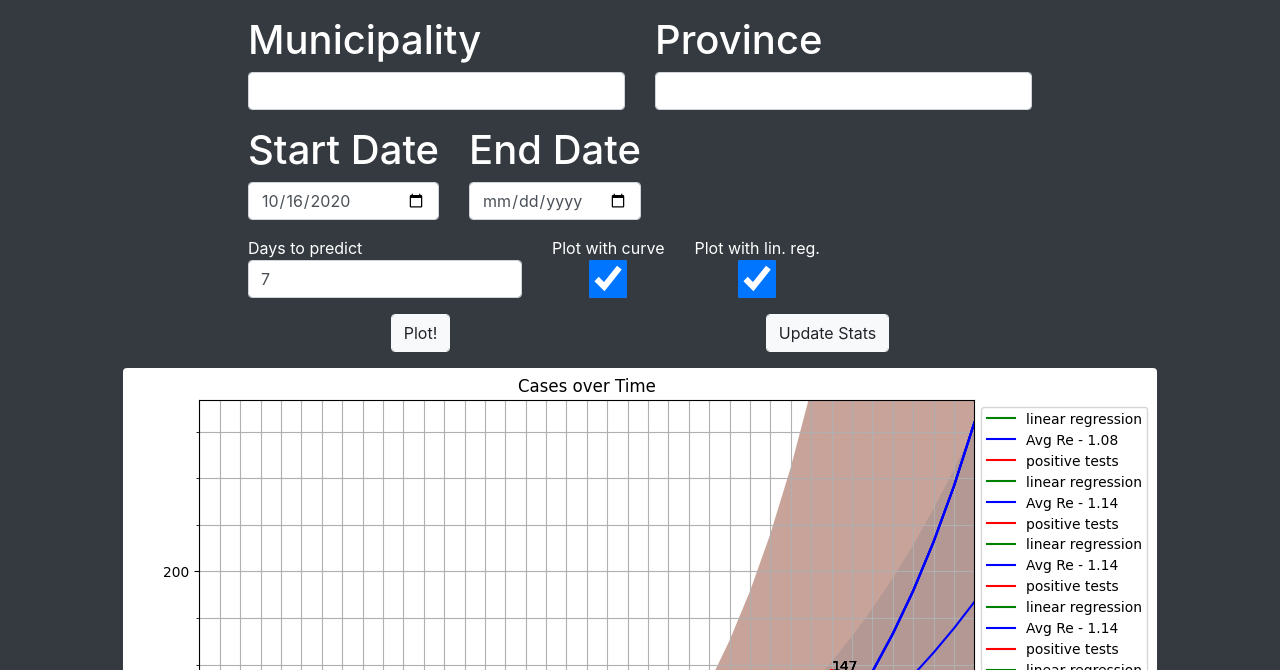
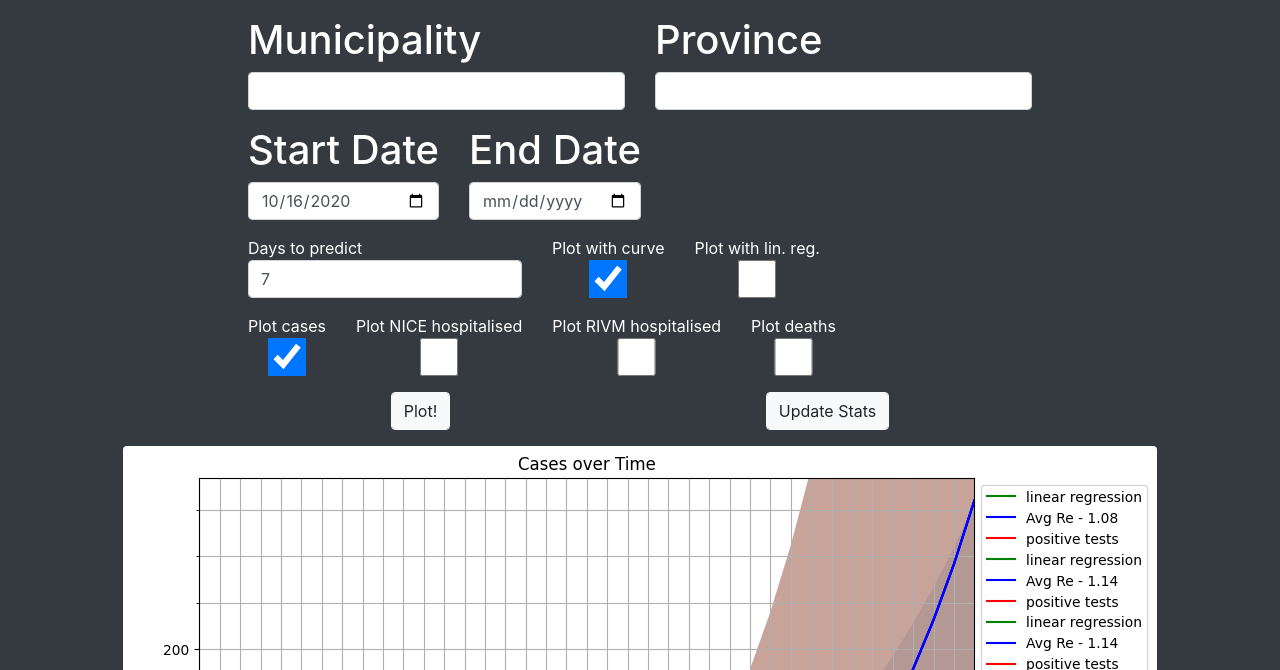
Before and after one commit to Rickvlaar/covid_analysis, a Flask app: page / in a window 1280 px wide. Shown: the top 670 px of the page. Run offline with Flask 2, Linux system fonts and the light colour scheme; parts of the project's set-up code (start-up, migrations or seed data) failed here and were passed over; some libraries are stand-ins or nearby versions.

Commit message:
add optional plotting of different statistics

```diff
--- a/dutch_statistics.py
+++ b/dutch_statistics.py
@@ -24,9 +24,9 @@ def get_rivm_stats():
         )
         related_record = prevalence_dict.get(reported_date)
         if related_record:
-            dutch_daily_stat.prevalence_low = related_record['prev_low']
-            dutch_daily_stat.prevalence_avg = related_record['prev_avg']
-            dutch_daily_stat.prevalence_high = related_record['prev_up']
+            dutch_daily_stat.prevalence_low = related_record.get('prev_low')
+            dutch_daily_stat.prevalence_avg = related_record.get('prev_avg')
+            dutch_daily_stat.prevalence_high = related_record.get('prev_up')
         session.add(dutch_daily_stat)
     session.commit()
     session.close()
--- a/frontend/forms.py
+++ b/frontend/forms.py
@@ -10,8 +10,12 @@ class SelectionForm(FlaskForm):
     start_date = DateField('StartDate', [Optional()], default=datetime.date.today() - datetime.timedelta(days=14))
     end_date = DateField('EndDate', [Optional()], default=None)
     no_days_to_predict = IntegerField('DaysToPredict', [Optional()], default=7)
-    linear_regres = BooleanField('LinearRegres', [Optional()], default=True)
+    linear_regres = BooleanField('LinearRegres', [Optional()], default=False)
     exp_curve = BooleanField('ExpCurve', [Optional()], default=True)
+    plot_cases = BooleanField('PlotCases', [Optional()], default=True)
+    plot_nice_hospitalised = BooleanField('PlotNiceHospitalised', [Optional()], default=False)
+    plot_rivm_hospitalised = BooleanField('PlotRivmHospitalised', [Optional()], default=False)
+    plot_deaths = BooleanField('PlotDeaths', [Optional()], default=False)
     submit = SubmitField('Plot!', [Optional()])
 
 
--- a/frontend/routes.py
+++ b/frontend/routes.py
@@ -3,6 +3,7 @@ from flask import render_template, redirect, url_for, session, request
 import graph_plotter
 import dutch_statistics
 import main
+
 
 @app.route('/', methods=['GET', 'POST'])
 @app.route('/plot', methods=['GET', 'POST'])
@@ -20,7 +21,11 @@ def index():
                 end_date=form.end_date.data,
                 no_days_to_predict=form.no_days_to_predict.data,
                 linear_regres=form.linear_regres.data,
-                exp_curve=form.exp_curve.data)
+                exp_curve=form.exp_curve.data,
+                plot_cases=form.plot_cases.data,
+                plot_nice_hospitalised=form.plot_nice_hospitalised.data,
+                plot_rivm_hospitalised=form.plot_rivm_hospitalised.data,
+                plot_deaths=form.plot_deaths.data)
     return render_template('show_plots.html', form=form, image_name=session.get('image_name'))
 
 
--- a/frontend/templates/show_plots.html
+++ b/frontend/templates/show_plots.html
@@ -41,6 +41,24 @@
                 </div>
             </div>
             <div class="form-group row align-items-center">
+                <div class="col-auto">
+                    Plot cases
+                    {{ form.plot_cases(class_='form-control') }}
+                </div>
+                <div class="col-auto">
+                    Plot NICE hospitalised
+                    {{ form.plot_nice_hospitalised(class_='form-control') }}
+                </div>
+                <div class="col-auto">
+                    Plot RIVM hospitalised
+                    {{ form.plot_rivm_hospitalised(class_='form-control') }}
+                </div>
+                <div class="col-auto">
+                    Plot deaths
+                    {{ form.plot_deaths(class_='form-control') }}
+                </div>
+            </div>
+            <div class="form-group row align-items-center">
                 <div class="col-auto mx-auto">
                     {{ form.submit(class_='form-control btn btn-light') }}
                 </div>
--- a/main.py
+++ b/main.py
@@ -6,6 +6,7 @@ import datetime
 
 def refresh_dutch_statistics():
     dutch.get_rivm_stats()
+    dutch.get_nice_stats()
     dutch.calculate_dutch_daily_statistics()
 
 
@@ -19,9 +20,9 @@ def quick_caller(municipality=None, province=None):
 
 
 def quick_caller2():
-    graph_plotter.plot_reproduction_no(data_set=dutch.get_daily_prevalence_numbers(),
+    graph_plotter.plot_reproduction_no(data_set=dutch.sum_dutch_total_infections(None, None),
                                        incubation_time=4,
                                        generational_interval=3,
-                                       start_date=datetime.date(2020, 7, 1),
-                                       end_date=datetime.date(2020, 9, 1),
+                                       start_date=datetime.date(2020, 10, 1),
+                                       end_date=datetime.date(2020, 10, 22),
                                        no_days_to_predict=7)
```
Also changed, not shown: graph_plotter.py (+40 -21 lines), 2 other files.
